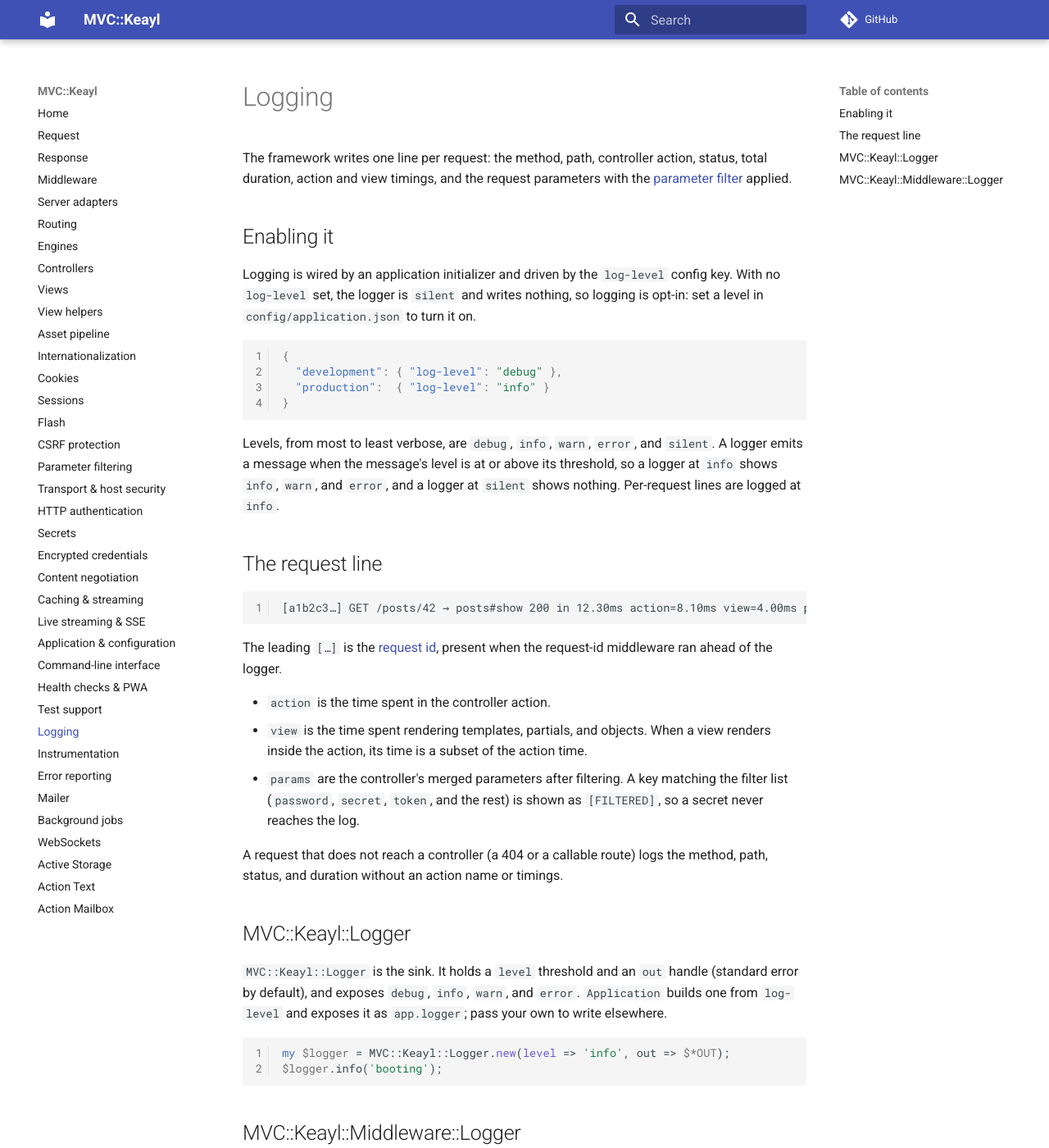
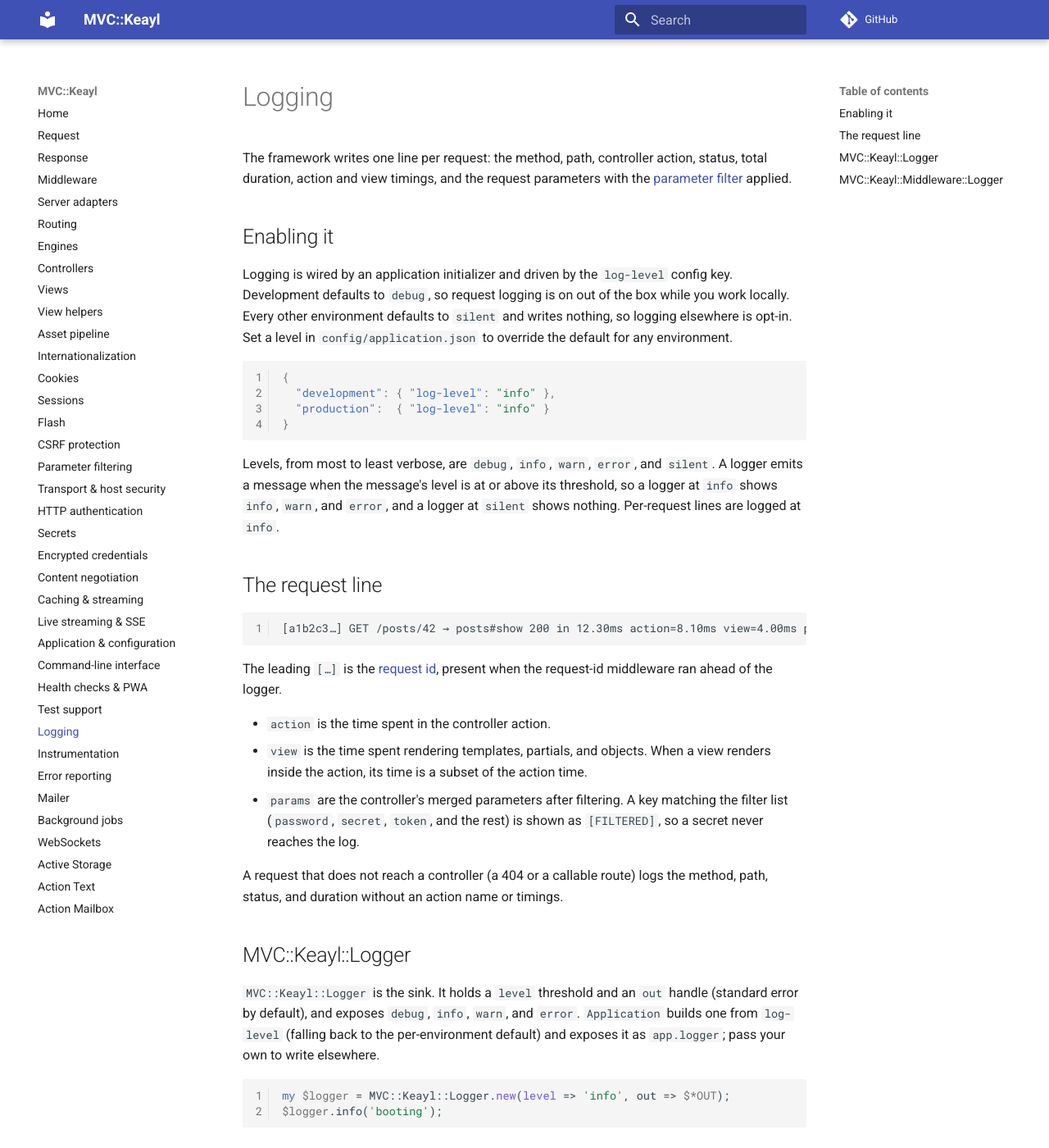
Before and after one commit to gdonald/MVC-Keayl, an MkDocs documentation site: the page built from docs-src/docs/logging.md, in a window 1280 px wide and 1400 px high. Shown: the whole window at 82% size. Built offline with MkDocs 1.6.1 and Material for MkDocs 9.7.7, drawn with Linux system fonts in a browser that asks for light colours; comment, search, counter and statistics services are not loaded; some of the changed text lies outside the part shown.

Commit message:
Adjust logging

````diff
--- a/docs-src/docs/logging.md
+++ b/docs-src/docs/logging.md
@@ -7,12 +7,14 @@ the [parameter filter](parameter-filtering.md) applied.
 ## Enabling it
 
 Logging is wired by an application initializer and driven by the `log-level`
-config key. With no `log-level` set, the logger is `silent` and writes nothing,
-so logging is opt-in: set a level in `config/application.json` to turn it on.
+config key. Development defaults to `debug`, so request logging is on out of the
+box while you work locally. Every other environment defaults to `silent` and
+writes nothing, so logging elsewhere is opt-in. Set a level in
+`config/application.json` to override the default for any environment.
 
 ```json
 {
-  "development": { "log-level": "debug" },
+  "development": { "log-level": "info" },
   "production":  { "log-level": "info" }
 }
 ```
@@ -45,8 +47,9 @@ method, path, status, and duration without an action name or timings.
 
 `MVC::Keayl::Logger` is the sink. It holds a `level` threshold and an `out`
 handle (standard error by default), and exposes `debug`, `info`, `warn`, and
-`error`. `Application` builds one from `log-level` and exposes it as `app.logger`;
-pass your own to write elsewhere.
+`error`. `Application` builds one from `log-level` (falling back to the
+per-environment default) and exposes it as `app.logger`; pass your own to write
+elsewhere.
 
 ```perl6
 my $logger = MVC::Keayl::Logger.new(level => 'info', out => $*OUT);
@@ -60,3 +63,7 @@ request. It times the request with an injectable clock, installs a per-request
 `MVC::Keayl::LogEvent` that the controller records timings and parameters into,
 and writes the formatted line through the logger once the response is ready. When
 the logger is disabled it serves the request without recording anything.
+
+Because the line is written after the response is ready, any logging produced
+while the request runs, such as the SQL that the ORM logs, appears above the
+request line rather than after it.
````
Also changed, not shown: 11 other files.
